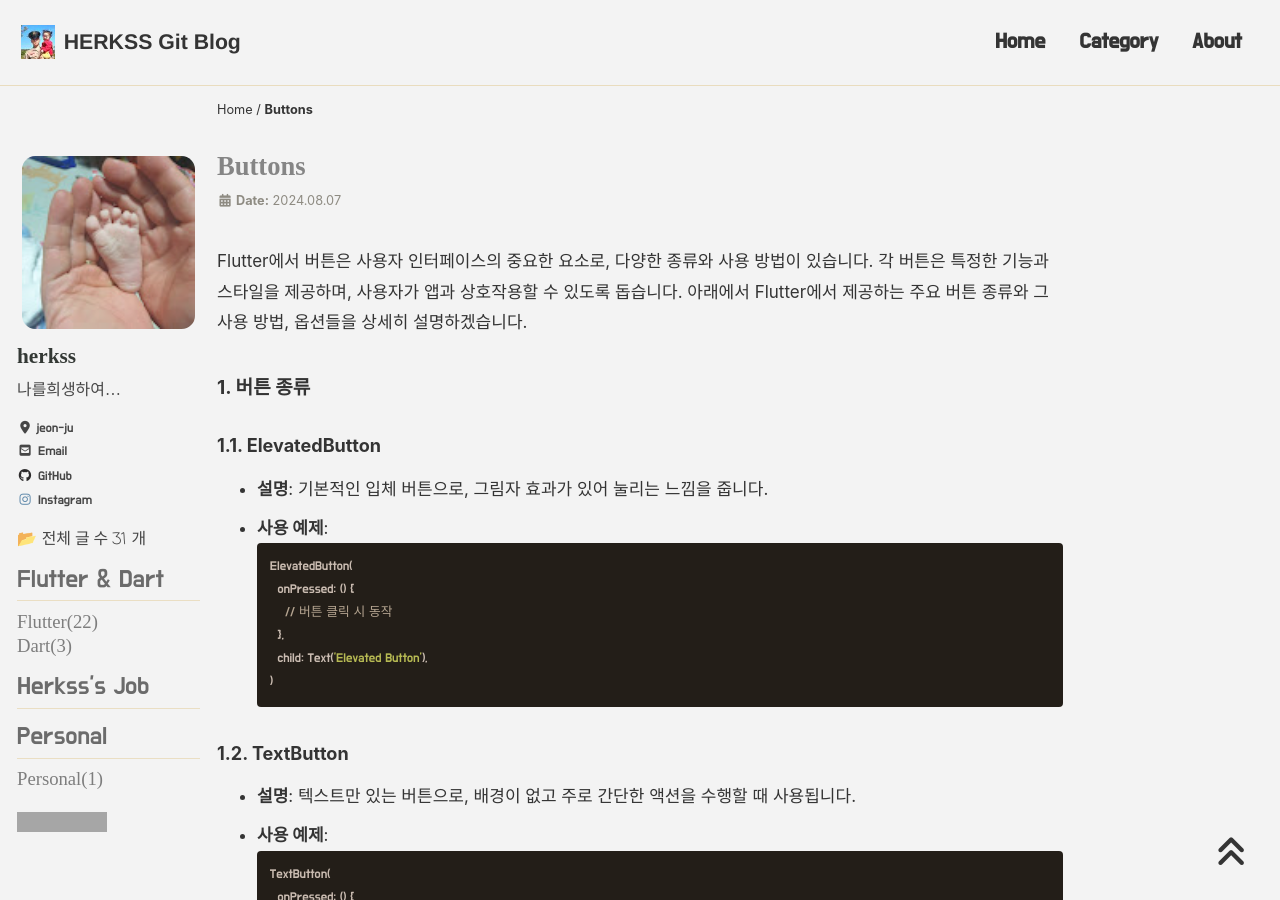
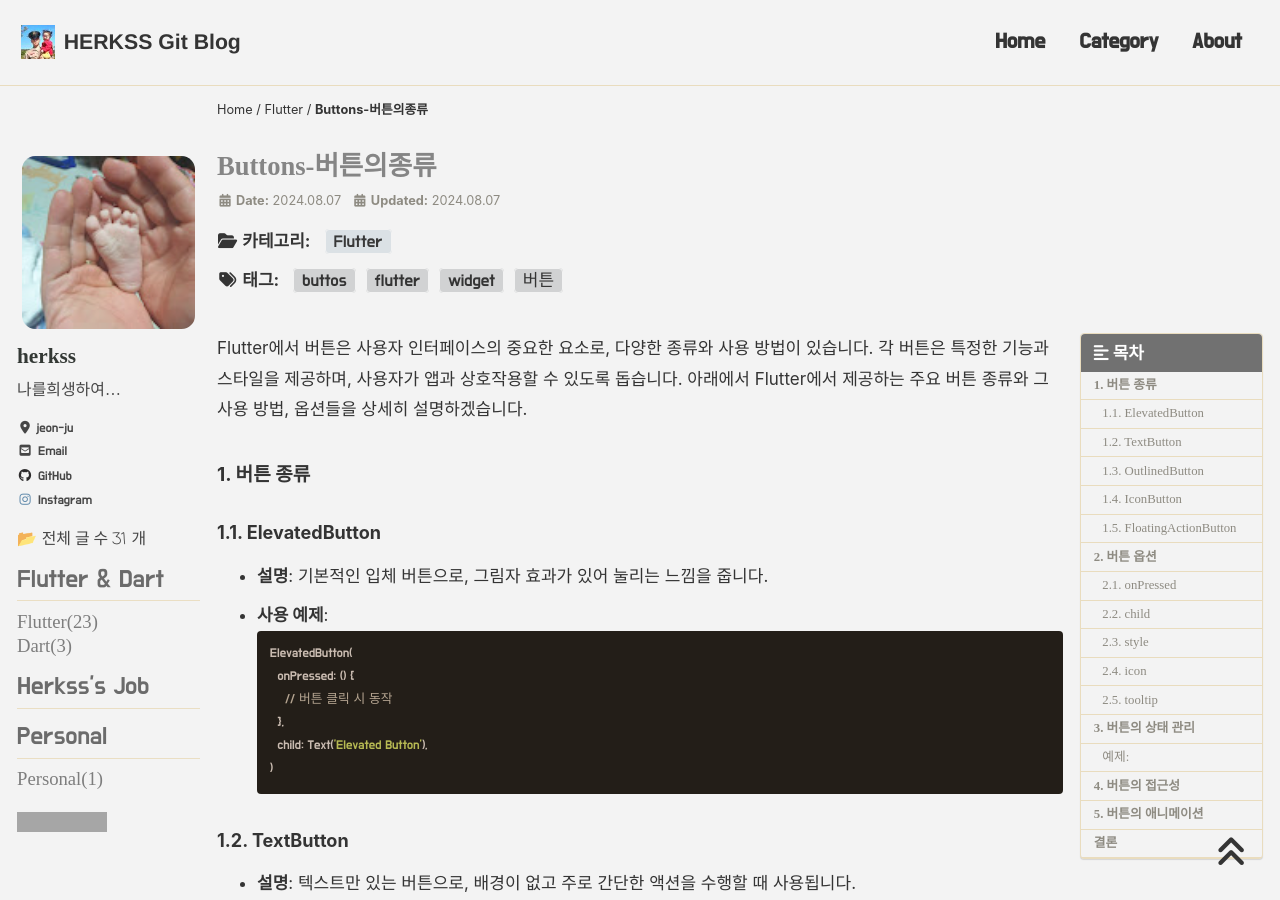
Before and after one commit to herkss/herkss.github.io, a Jekyll site: the page built from _posts/Flutter/2024-08-07-buttons.md, in a window 1280 px wide and 900 px high. Built offline with Jekyll 4.4.1, drawn with Linux system fonts in a browser that asks for light colours; cached includes are drawn as plain includes; nearby versions of some CDN libraries; some web fonts are replaced; comment, search, counter and statistics services are not loaded; some of the changed text lies outside the part shown; grey boxes are pictures that could not be loaded.

Commit message:
Update 2024-08-07-buttons.md

```diff
--- a/_posts/Flutter/2024-08-07-buttons.md
+++ b/_posts/Flutter/2024-08-07-buttons.md
@@ -1,4 +1,19 @@
+---
+title:  "Buttons-버튼의종류"
+excerpt: "Buttons-버튼의종류"
 
+categories:
+  - Flutter
+tags:
+  - [버튼, buttos, flutter, widget,]
+
+toc: true
+toc_sticky: true
+
+date: 2024-08-07
+last_modified_at: 2024-08-07
+
+---
 
 
 
```
